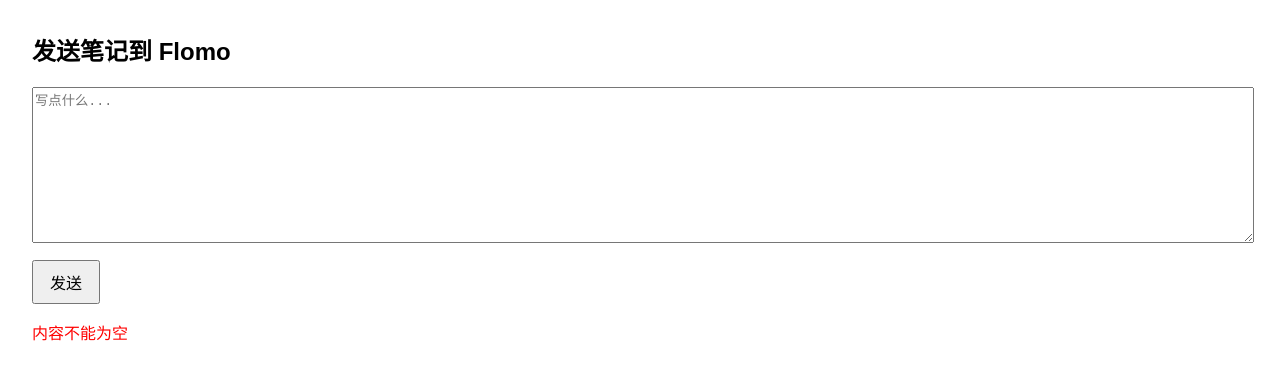
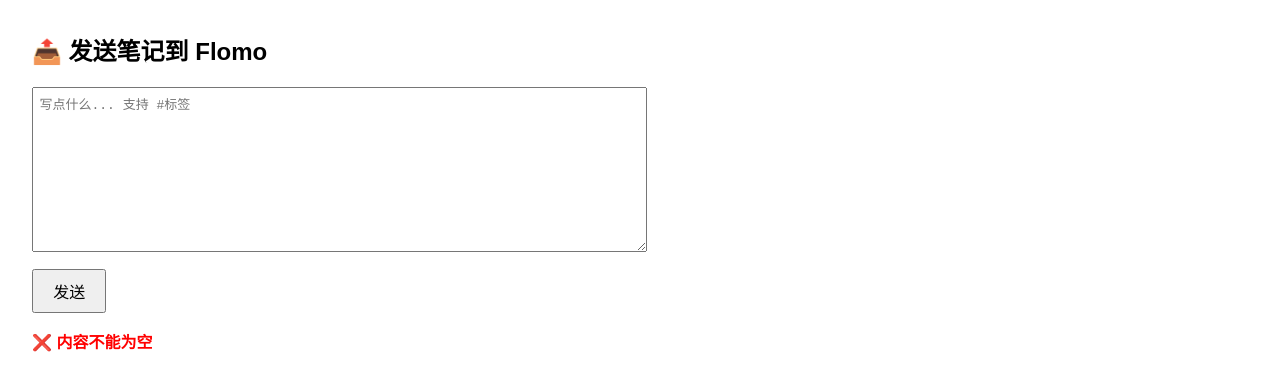
Before and after one commit to echo-1234/my-notes, a plain HTML site: page index.html in a window 1280 px wide. Both pictures are taken after a click on the button "发送". Drawn offline with Linux system fonts and the light colour scheme.

Commit message:
Update index.html

```diff
--- a/index.html
+++ b/index.html
@@ -4,31 +4,30 @@
   <meta charset="UTF-8" />
   <title>发送到 Flomo</title>
   <style>
-    body { font-family: sans-serif; margin: 2em; }
-    textarea { width: 100%; height: 150px; margin-bottom: 1em; }
-    button { padding: 0.5em 1em; font-size: 1em; }
-    #status { margin-top: 1em; color: green; }
+    body { font-family: sans-serif; margin: 2em; max-width: 600px; }
+    textarea { width: 100%; height: 150px; margin-bottom: 1em; font-size: 1em; padding: 0.5em; }
+    button { padding: 0.5em 1.2em; font-size: 1em; }
+    #status { margin-top: 1em; font-weight: bold; }
   </style>
 </head>
 <body>
-  <h2>发送笔记到 Flomo</h2>
-  <textarea id="noteContent" placeholder="写点什么..."></textarea>
+  <h2>📤 发送笔记到 Flomo</h2>
+  <textarea id="noteContent" placeholder="写点什么... 支持 #标签"></textarea>
   <br>
   <button onclick="sendNote()">发送</button>
   <div id="status"></div>
 
   <script>
     async function sendNote() {
-      const content = document.getElementById("noteContent").value;
+      const content = document.getElementById("noteContent").value.trim();
       const status = document.getElementById("status");
 
-      if (!content.trim()) {
-        status.textContent = "内容不能为空";
+      if (!content) {
+        status.textContent = "❌ 内容不能为空";
         status.style.color = "red";
         return;
       }
 
-      // 🔧 替换成你的 Flomo Webhook 地址
       const webhookUrl = "https://flomoapp.com/iwh/Njk1MzI/26560419def7c51f3b61e6c79eb1f0f9/";
 
       try {
@@ -41,16 +40,16 @@
         });
 
         if (res.ok) {
-          status.textContent = "发送成功 ✅";
+          status.textContent = "✅ 成功发送到 Flomo！";
           status.style.color = "green";
           document.getElementById("noteContent").value = "";
         } else {
           const error = await res.text();
-          status.textContent = "发送失败 ❌: " + error;
+          status.textContent = "❌ 发送失败：" + error;
           status.style.color = "red";
         }
       } catch (err) {
-        status.textContent = "发送出错 ❌: " + err.message;
+        status.textContent = "❌ 网络错误：" + err.message;
         status.style.color = "red";
       }
     }
```
